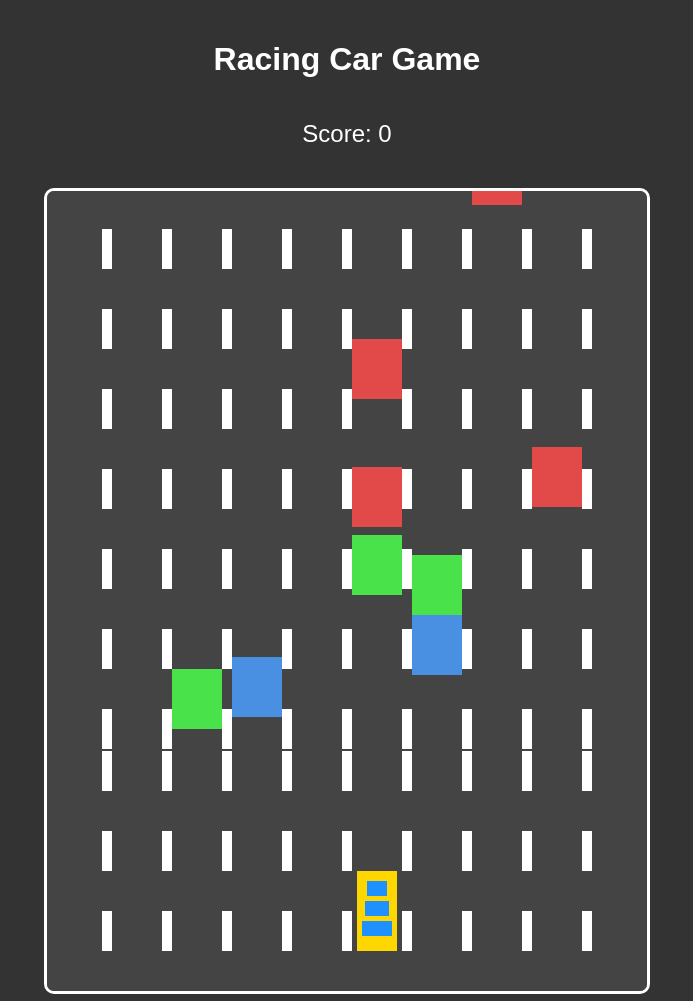
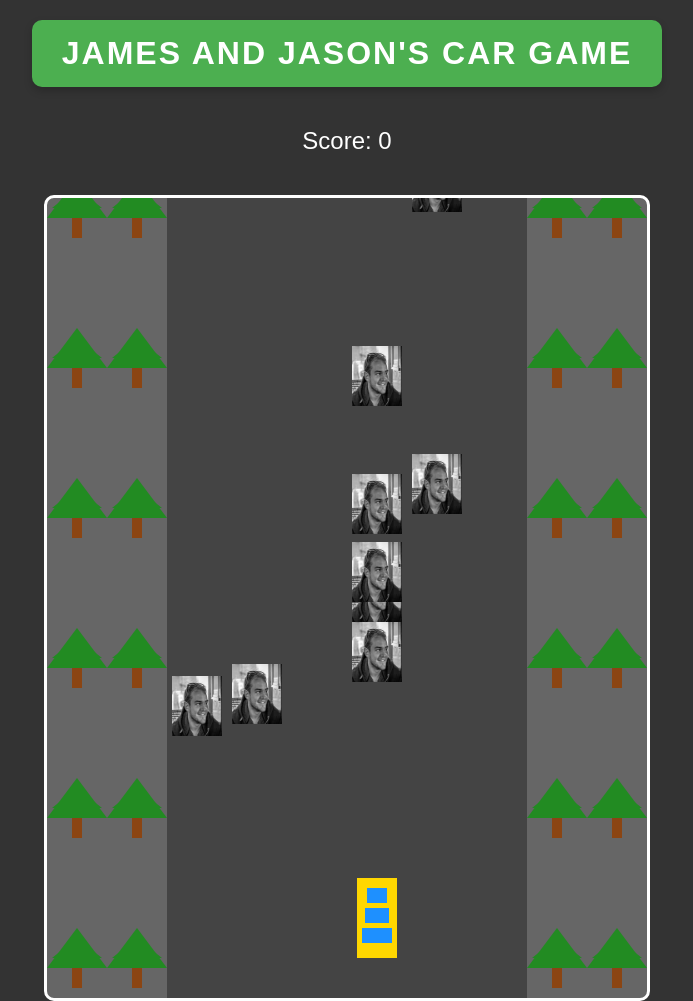
Before and after one commit to jasonmc86/james-vibe-coded-games, a plain HTML site: page racing-game.html in a window 1280 px wide. Shown: the top 1001 px of the page, without its empty margins (293-986 px from the left). Drawn offline with Linux system fonts and the light colour scheme.

Commit message:
james update

```diff
--- a/racing-game.html
+++ b/racing-game.html
@@ -3,7 +3,7 @@
 <head>
     <meta charset="UTF-8">
     <meta name="viewport" content="width=device-width, initial-scale=1.0">
-    <title>Racing Car Game</title>
+    <title>James and Jason's Car Game</title>
     <style>
         body {
             margin: 0;
@@ -15,6 +15,18 @@
             flex-direction: column;
             align-items: center;
             min-height: 100vh;
+        }
+
+        h1 {
+            color: #fff;
+            background-color: #4CAF50;
+            padding: 15px 30px;
+            border-radius: 10px;
+            margin: 0 0 20px 0;
+            box-shadow: 0 4px 8px rgba(0, 0, 0, 0.2);
+            font-size: 32px;
+            text-transform: uppercase;
+            letter-spacing: 2px;
         }
 
         #game-container {
@@ -72,7 +84,7 @@
     </style>
 </head>
 <body>
-    <h1 style="color: #fff;">Racing Car Game</h1>
+    <h1>James and Jason's Car Game</h1>
     <div id="score">Score: <span id="score-value">0</span></div>
     <div id="game-container">
         <canvas id="gameCanvas" width="600" height="800"></canvas>
@@ -141,13 +153,14 @@
         // Lane configuration
         const numLanes = 10;
         const laneWidth = Math.floor(canvas.width / numLanes);
+        const treeLanes = [0, 1, 8, 9]; // Lanes with trees
 
         // Car properties
         const car = {
             x: laneWidth * 5 + (laneWidth - 40) / 2, // Start in middle lane (lane 5)
             y: canvas.height - 120,
-            width: 40, // Smaller width to fit in narrower lanes
-            height: 80, // Adjusted height for better proportions
+            width: 40,
+            height: 80,
             speed: 5,
             targetX: null,
             targetY: null,
@@ -166,18 +179,39 @@
         // Animal types
         const animals = [
             {
-                name: 'obstacle1',
-                color: '#4a90e2'  // Blue
-            },
-            {
-                name: 'obstacle2',
-                color: '#e24a4a'  // Red
-            },
-            {
-                name: 'obstacle3',
-                color: '#4ae24a'  // Green
+                name: 'json',
+                image: new Image(),
+                src: 'images/json.jpg'
             }
         ];
+
+        // Load all images
+        let imagesLoaded = 0;
+        const totalImages = animals.length;
+
+        function loadImages() {
+            return new Promise((resolve) => {
+                animals.forEach(animal => {
+                    animal.image.onload = () => {
+                        imagesLoaded++;
+                        if (imagesLoaded === totalImages) {
+                            resolve();
+                        }
+                    };
+                    animal.image.onerror = () => {
+                        console.error(`Failed to load image: ${animal.src}`);
+                        // Fallback to a colored rectangle if image fails to load
+                        animal.image = null;
+                        animal.color = '#666';
+                        imagesLoaded++;
+                        if (imagesLoaded === totalImages) {
+                            resolve();
+                        }
+                    };
+                    animal.image.src = animal.src;
+                });
+            });
+        }
 
         // Road properties
         const roadLines = [];
@@ -209,14 +243,20 @@
             if (e.key === 'ArrowLeft' && currentTime - lastMoveTime > moveCooldown) {
                 keys.left = true;
                 lastMoveTime = currentTime;
-                const newX = Math.max(0, car.x - laneWidth);
+                const currentLane = Math.floor(car.x / laneWidth);
+                if (currentLane > 2) { // Only move if not in leftmost playable lane
+                    const newX = Math.max(laneWidth * 2, car.x - laneWidth);
                     car.targetX = newX;
+                }
             }
             if (e.key === 'ArrowRight' && currentTime - lastMoveTime > moveCooldown) {
                 keys.right = true;
                 lastMoveTime = currentTime;
-                const newX = Math.min(canvas.width - car.width, car.x + laneWidth);
+                const currentLane = Math.floor(car.x / laneWidth);
+                if (currentLane < 7) { // Only move if not in rightmost playable lane
+                    const newX = Math.min(laneWidth * 7, car.x + laneWidth);
                     car.targetX = newX;
+                }
             }
             if (e.key === 'ArrowUp') {
                 keys.up = true;
@@ -256,10 +296,10 @@
                 }
             }
 
-            // Return lanes that are not occupied, excluding the middle lane (lane 1)
+            // Return lanes that are not occupied and not tree lanes
             const availableLanes = [];
-            for (let i = 0; i < numLanes; i++) {
-                if (!occupiedLanes.has(i) && i !== 1) { // Exclude middle lane (index 1)
+            for (let i = 2; i <= 7; i++) { // Only consider lanes 2-7
+                if (!occupiedLanes.has(i)) {
                     availableLanes.push(i);
                 }
             }
@@ -277,6 +317,8 @@
 
             // Randomly select one of the available lanes
             const lane = availableLanes[Math.floor(Math.random() * availableLanes.length)];
+            // Only create obstacles in non-tree lanes (2-7)
+            if (lane >= 2 && lane <= 7) {
                 const x = lane * laneWidth + (laneWidth - obstacleWidth) / 2;
                 const obstacle = animals[Math.floor(Math.random() * animals.length)];
 
@@ -288,6 +330,7 @@
                     lane: lane,
                     animal: obstacle
                 });
+            }
         }
 
         function updateObstacles() {
@@ -339,20 +382,37 @@
 
         function drawObstacles() {
             for (let obstacle of obstacles) {
+                if (obstacle.animal.image) {
+                    // Draw the image
+                    ctx.drawImage(
+                        obstacle.animal.image,
+                        obstacle.x,
+                        obstacle.y,
+                        obstacle.width,
+                        obstacle.height
+                    );
+                } else {
+                    // Fallback to colored rectangle if image failed to load
                     ctx.fillStyle = obstacle.animal.color;
                     ctx.fillRect(obstacle.x, obstacle.y, obstacle.width, obstacle.height);
                 }
             }
+        }
 
         function drawRoad() {
-            // Draw road
+            // Draw road (only in playable lanes 2-7)
             ctx.fillStyle = '#444';
-            ctx.fillRect(0, 0, canvas.width, canvas.height);
+            ctx.fillRect(laneWidth * 2, 0, laneWidth * 6, canvas.height);
 
-            // Draw lane dividers
+            // Draw lane dividers (only between playable lanes)
             ctx.fillStyle = 'white';
-            for (let line of roadLines) {
-                ctx.fillRect(line.x, line.y, lineWidth, lineHeight);
+            for (let y = -lineHeight; y < canvas.height; y += lineHeight + lineGap) {
+                for (let i = 2; i < 7; i++) { // Only draw lines between lanes 2-7
+                    roadLines.push({
+                        x: i * laneWidth - lineWidth / 2,
+                        y: y
+                    });
+                }
             }
         }
 
@@ -446,6 +506,9 @@
             // First reset everything
             resetGame();
 
+            // Load images
+            await loadImages();
+
             // Start new game loop
             console.log('Starting game loop');
             gameLoop = requestAnimationFrame(gameUpdate);
@@ -468,6 +531,14 @@
                 if (car.x === car.targetX) {
                     car.targetX = null;
                 }
+            }
+
+            // Keep car within playable lanes
+            const currentLane = Math.floor(car.x / laneWidth);
+            if (currentLane < 2) {
+                car.x = laneWidth * 2;
+            } else if (currentLane > 7) {
+                car.x = laneWidth * 7;
             }
 
             // Handle forward/backward movement
@@ -493,7 +564,9 @@
             // Clear canvas
             ctx.clearRect(0, 0, canvas.width, canvas.height);
 
-            // Update game elements
+            // Draw game elements
+            drawTrees(); // Draw trees first (static background)
+            drawRoad(); // Draw road on top of trees
             updateRoadLines();
             updateObstacles();
             updateBullets();
@@ -504,7 +577,6 @@
             }
 
             // Draw game elements
-            drawRoad();
             drawObstacles();
             drawBullets();
             drawCar();
@@ -525,6 +597,36 @@
             gameOverScreen.style.display = 'block';
         }
 
+        function drawTrees() {
+            // Draw trees in the tree lanes
+            for (let lane of treeLanes) {
+                const x = lane * laneWidth;
+                // Draw multiple trees in each lane
+                for (let y = 0; y < canvas.height; y += 150) {
+                    // Tree trunk
+                    ctx.fillStyle = '#8B4513'; // Brown
+                    ctx.fillRect(x + laneWidth/2 - 5, y, 10, 40);
+
+                    // Tree top
+                    ctx.fillStyle = '#228B22'; // Forest green
+                    ctx.beginPath();
+                    ctx.moveTo(x + laneWidth/2, y - 20);
+                    ctx.lineTo(x + laneWidth/2 - 30, y + 20);
+                    ctx.lineTo(x + laneWidth/2 + 30, y + 20);
+                    ctx.closePath();
+                    ctx.fill();
+
+                    // Second layer of tree top
+                    ctx.beginPath();
+                    ctx.moveTo(x + laneWidth/2, y - 10);
+                    ctx.lineTo(x + laneWidth/2 - 25, y + 10);
+                    ctx.lineTo(x + laneWidth/2 + 25, y + 10);
+                    ctx.closePath();
+                    ctx.fill();
+                }
+            }
+        }
+
         // Initialize the game
         window.onload = function() {
             console.log('Window loaded, initializing game');
```
Also changed, not shown: images/json.jpg (added), 2 other files. Lines whose indentation alone changed are shown as unchanged.
